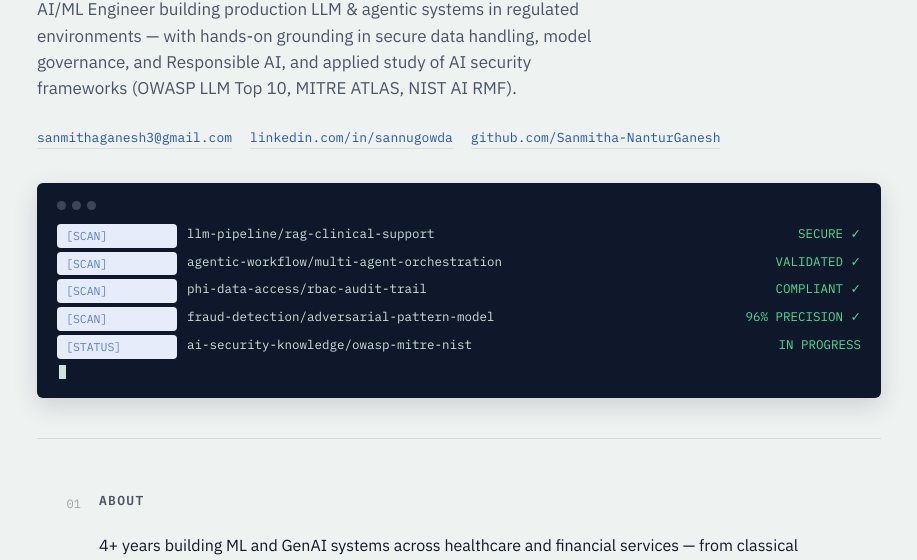
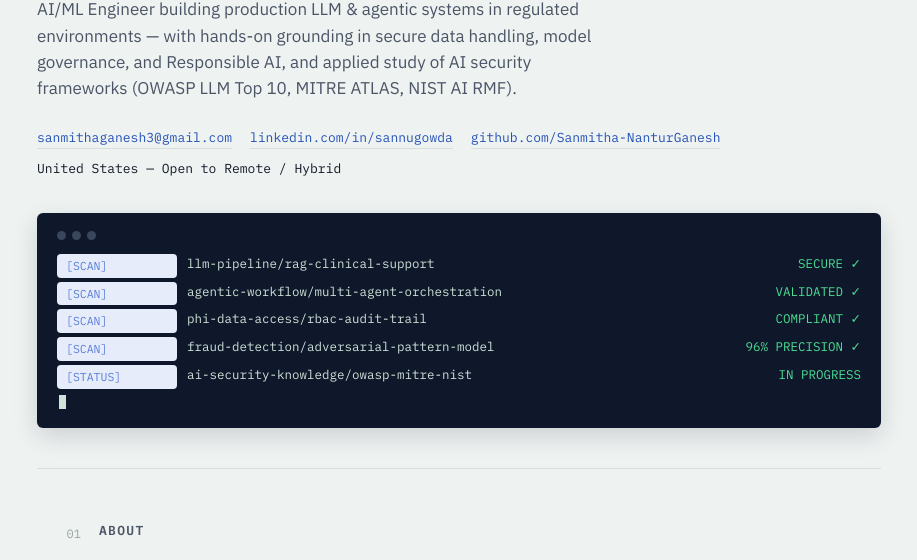
Before and after one commit to Sanmitha-NanturGanesh/sanmitha-nanturganesh.github.io, a plain HTML site: page index.html in a window 1280 px wide. Shown: the part 173-733 px from the top of the page, without its empty margins (181-1098 px from the left). Drawn offline with Linux system fonts and the light colour scheme.

Commit message:
index.html

```diff
--- a/index.html
+++ b/index.html
@@ -206,6 +206,7 @@
       <a href="mailto:sanmithaganesh3@gmail.com">sanmithaganesh3@gmail.com</a>
       <a href="https://www.linkedin.com/in/sannugowda/" target="_blank" rel="noopener">linkedin.com/in/sannugowda</a>
       <a href="https://github.com/Sanmitha-NanturGanesh" target="_blank" rel="noopener">github.com/Sanmitha-NanturGanesh</a>
+      <span>United States — Open to Remote / Hybrid</span>
     </div>
 
     <div class="scanlog" id="scanlog">
```
